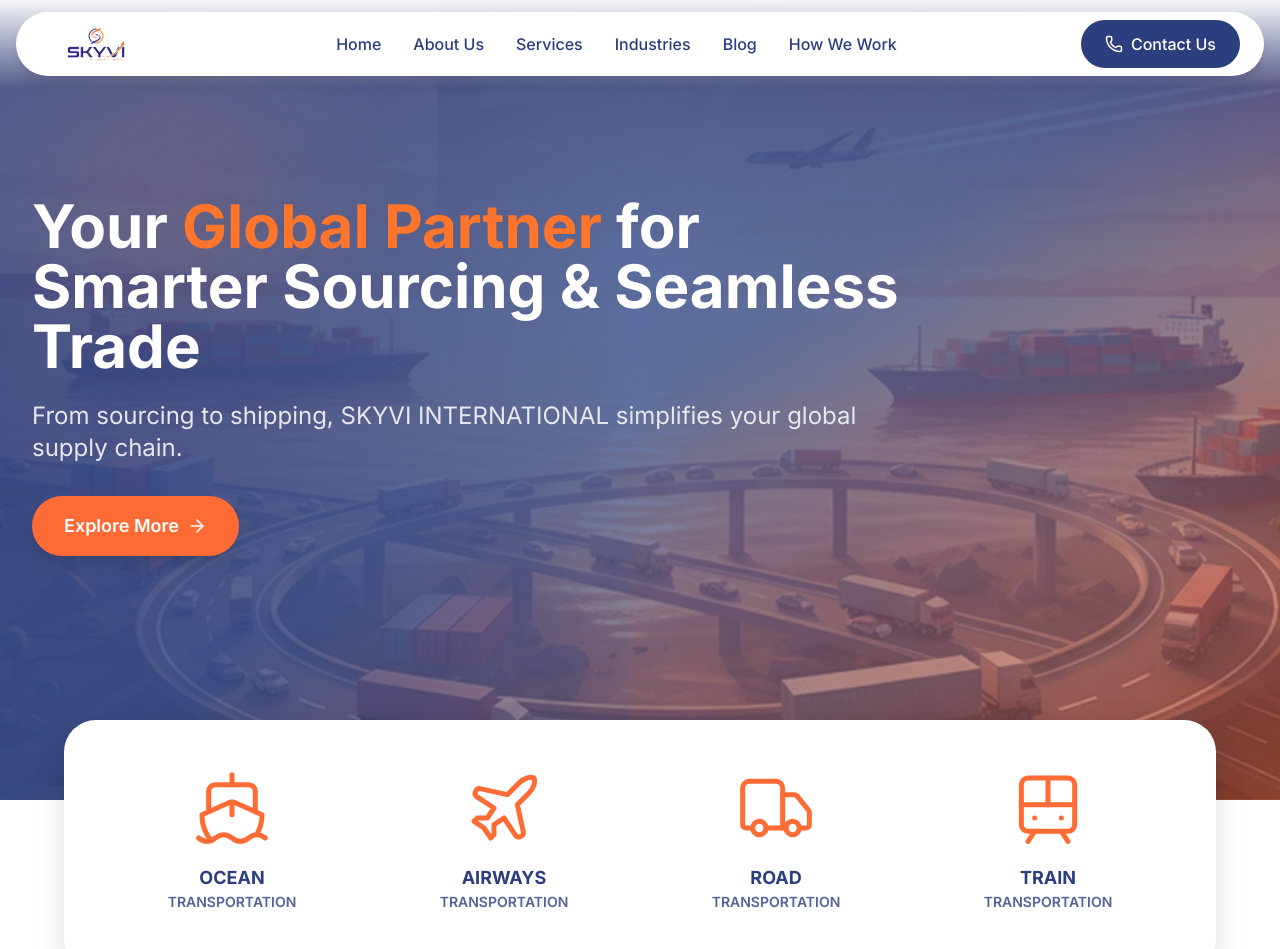
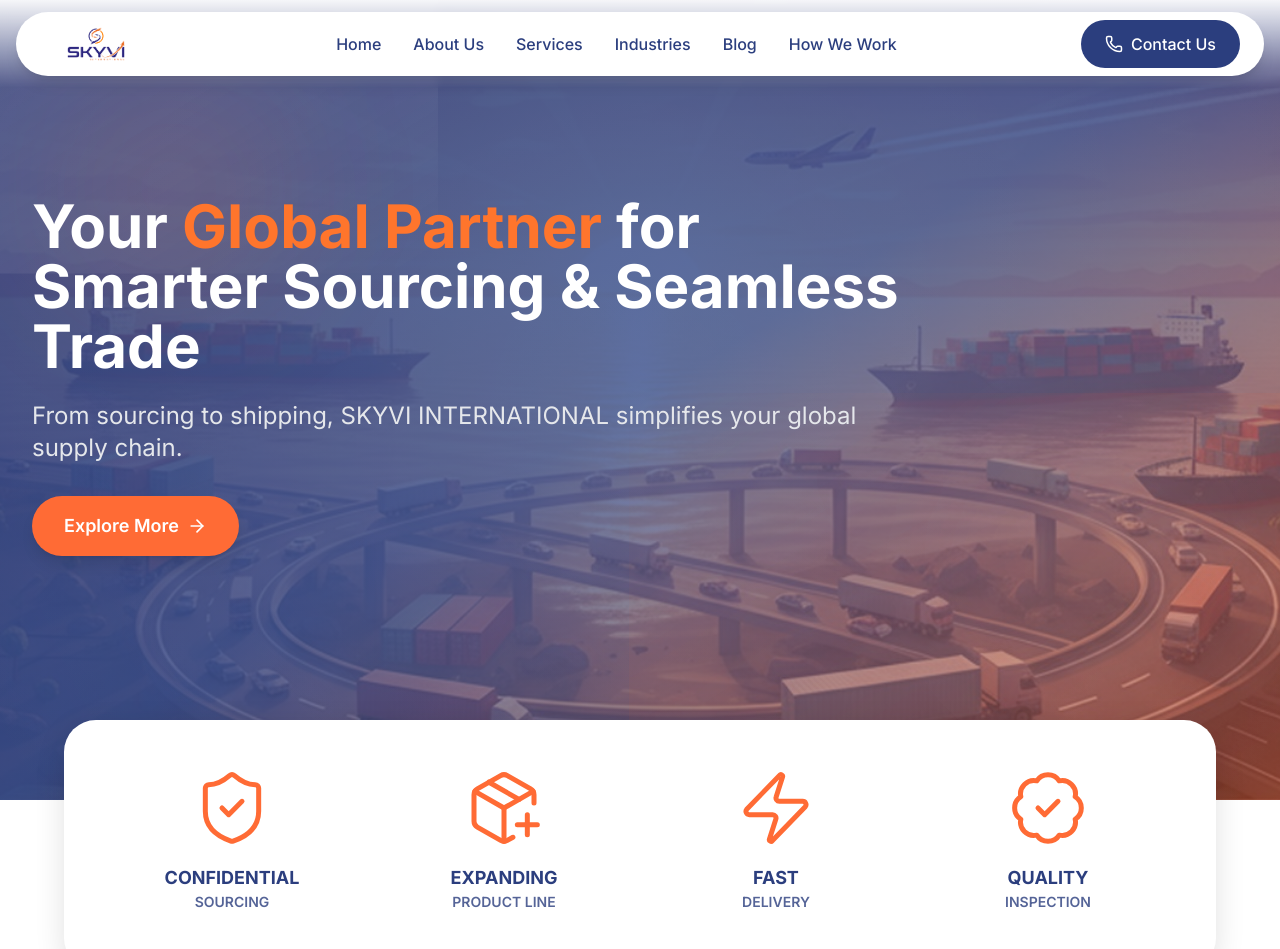
Before and after one commit to dhairya-pro/Skyvi, a React (Vite) app in the folder frontend/: page / in a window 1280 px wide. Shown: the top 949 px of the page. Built offline with nearby package versions, Linux system fonts and the light colour scheme.

Commit message:
services

```diff
--- a/frontend/src/components/TransportationServices.jsx
+++ b/frontend/src/components/TransportationServices.jsx
@@ -1,5 +1,5 @@
 import React, { useEffect, useState } from 'react';
-import { Ship, Plane, Truck, Train } from 'lucide-react';
+import { ShieldCheck, PackagePlus, Zap, BadgeCheck } from 'lucide-react';
 
 const TransportationServices = () => {
   const [isVisible, setIsVisible] = useState(false);
@@ -14,24 +14,24 @@
 
   const services = [
     {
-      icon: Ship,
-      title: 'OCEAN',
-      subtitle: 'TRANSPORTATION',
+      icon: ShieldCheck,
+      title: 'CONFIDENTIAL',
+      subtitle: 'SOURCING',
     },
     {
-      icon: Plane,
-      title: 'AIRWAYS',
-      subtitle: 'TRANSPORTATION',
+      icon: PackagePlus,
+      title: 'EXPANDING',
+      subtitle: 'PRODUCT LINE',
     },
     {
-      icon: Truck,
-      title: 'ROAD',
-      subtitle: 'TRANSPORTATION',
+      icon: Zap,
+      title: 'FAST',
+      subtitle: 'DELIVERY',
     },
     {
-      icon: Train,
-      title: 'TRAIN',
-      subtitle: 'TRANSPORTATION',
+      icon: BadgeCheck,
+      title: 'QUALITY',
+      subtitle: 'INSPECTION',
     },
   ];
 
--- a/frontend/src/pages/Home.jsx
+++ b/frontend/src/pages/Home.jsx
@@ -47,7 +47,7 @@
                 isVisible ? 'opacity-100 translate-y-0' : 'opacity-0 translate-y-10'
               }`}
             >
-              Your <span className="text-orange bg-clip-text animate-gradient-shift">Global Partner</span> for<br className="hidden sm:block" />
+              Your <span className="text-orange bg-clip-text animate-gradient-shift ">Global Partner</span> for<br className="hidden sm:block" />
               <span className="block sm:inline"> Smarter Sourcing & Seamless Trade</span>
             </h3>
 
```
